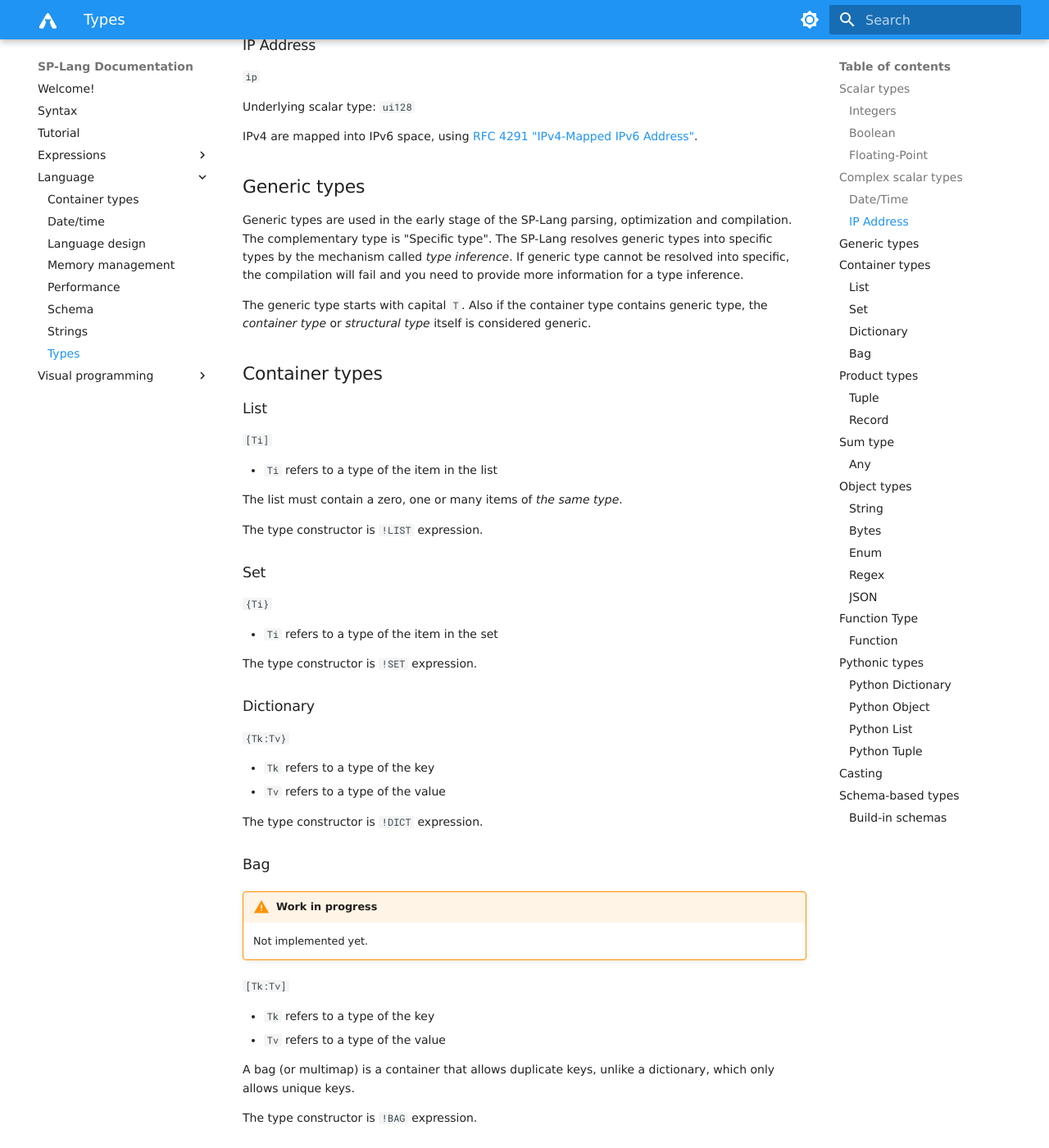
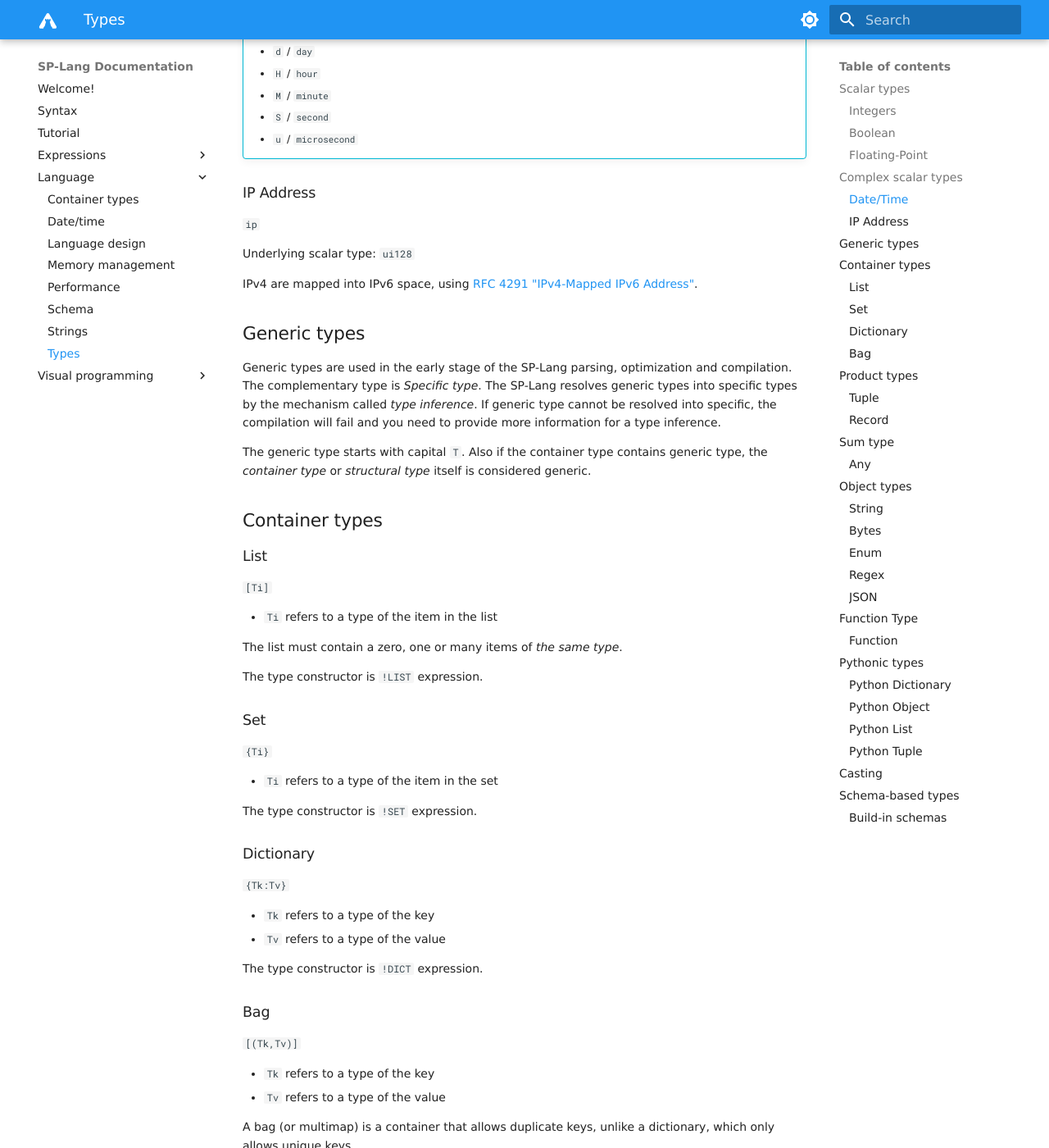
Before and after one commit to TeskaLabs/splang-docs, an MkDocs documentation site: the page built from docs/language/types.md, in a window 1280 px wide and 1400 px high, scrolled down 2059 px. Shown: the whole window at 82% size. Built offline with MkDocs 1.6.1 and Material for MkDocs 9.7.7, drawn with Linux system fonts in a browser that asks for light colours; some web fonts are replaced; some of the changed text lies outside the part shown.

Commit message:
Refinement

```diff
--- a/docs/language/types.md
+++ b/docs/language/types.md
@@ -88,7 +96,7 @@ IPv4 are mapped into IPv6 space, using [RFC 4291 "IPv4-Mapped IPv6 Address"](htt
 ## Generic types
 
 Generic types are used in the early stage of the SP-Lang parsing, optimization and compilation.
-The complementary type is "Specific type".
+The complementary type is _Specific type_.
 The SP-Lang resolves generic types into specific types by the mechanism called _type inference_.
 If generic type cannot be resolved into specific, the compilation will fail and you need to provide more information for a type inference.
 
@@ -132,18 +140,17 @@ The type constructor is `!DICT` expression.
 
 ### Bag
 
-!!! warning "Work in progress"
 
-    Not implemented yet.
-
-`[Tk:Tv]`
+`[(Tk,Tv)]`
 
  * `Tk` refers to a type of the key
  * `Tv` refers to a type of the value
 
 A bag (or multimap) is a container that allows duplicate keys, unlike a dictionary, which only allows unique keys.
 
-The type constructor is `!BAG` expression.
+!!! tip
+
+    The bag is essentially a list of 2-tuples (couples).
 
 
 ## Product types
```
Also changed, not shown: other parts of docs/language/types.md (+20 -6 lines).
